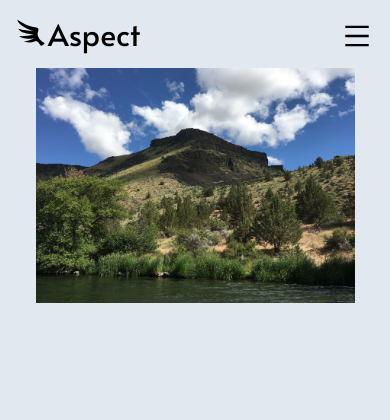
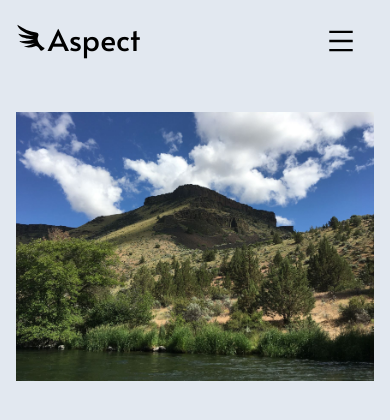
Before and after one commit to guyfarley/aspect-frontend, a Next.js app: page / in a window 390 px wide. Shown: the top 420 px of the page. Built offline with nearby package versions, Linux system fonts and the light colour scheme; a web font is replaced by a local one.

Commit message:
MUI Basic Menu

```diff
--- /dev/null
+++ b/components/BasicMenu.tsx
@@ -0,0 +1,59 @@
+import react from 'react';
+import * as React from 'react';
+import Link from 'next/link';
+import Button from '@mui/material/Button';
+import Menu from '@mui/material/Menu';
+import MenuItem from '@mui/material/MenuItem';
+import { AiOutlineMenu } from 'react-icons/ai';
+
+export default function BasicMenu() {
+  const [anchorEl, setAnchorEl] = React.useState<null | HTMLElement>(null);
+  const open = Boolean(anchorEl);
+  const handleClick = (event: React.MouseEvent<HTMLButtonElement>) => {
+    setAnchorEl(event.currentTarget);
+  };
+  const handleClose = () => {
+    setAnchorEl(null);
+  };
+
+  return (
+    <div>
+      <Button
+        id="basic-button"
+        aria-controls={open ? 'basic-menu' : undefined}
+        aria-haspopup="true"
+        aria-expanded={open ? 'true' : undefined}
+        onClick={handleClick}
+      >
+        <AiOutlineMenu className="text-black text-3xl mr-[2px] mt-[4px] md:hidden" />
+      </Button>
+      <Menu
+        id="basic-menu"
+        anchorEl={anchorEl}
+        open={open}
+        onClose={handleClose}
+      // MenuListProps={{
+      //   'aria-labelledby': 'basic-button',
+      // }}
+      >
+        <MenuItem onClick={handleClose}>Log In</MenuItem>
+        <MenuItem onClick={handleClose}>
+          <Link
+            href="/get-install">
+            Find an Install
+          </Link>
+        </MenuItem>
+        <MenuItem onClick={handleClose}>
+          <Link href="/create-install">
+            Create an Install
+          </Link>
+        </MenuItem>
+        <MenuItem onClick={handleClose}>
+          <Link href="/report">
+            Campaign Report
+          </Link>
+        </MenuItem>
+      </Menu>
+    </div>
+  );
+}
--- a/components/Header.tsx
+++ b/components/Header.tsx
@@ -1,19 +1,23 @@
 import { GiFeatheredWing } from 'react-icons/gi';
 import { AiOutlineMenu } from 'react-icons/ai';
+import BasicMenu from './BasicMenu';
 import Link from 'next/link';
 
 function Header() {
   return (
     <>
       <header>
-        <div className="flex">
+        <Link href="/">
+          <button className="flex">
+
             <div>
               <GiFeatheredWing className="text-3xl mr-[2px] mt-[2px]" />
             </div>
             <div className="flex items-center">
               <h1 className="font-alata text-3xl">Aspect</h1>
             </div>
-        </div>
+          </button>
+        </Link>
 
         <div className="hidden md:flex flex-row justify-between ml-[4vw]">
           <button className="menuButton">Log In</button>
@@ -34,14 +38,15 @@ function Header() {
           </button>
         </div>
 
-        <div>
-          <AiOutlineMenu className="text-3xl mr-[2px] mt-[4px] md:hidden" />
+        {/* <div>
+          <AiOutlineMenu className="text-3xl mr-[2px] mt-[4px] md:hidden" /> */}
         {/* right menu */}
         {/* mobile view: menu icons
           at medium (or large) breakpoint, becomes visible horizontal menu
           if not logged in, only contains login option
           if logged in, shows log out + all other options */}
-        </div>
+        {/* </div> */}
+        <BasicMenu />
 
       </header>
     </>
--- a/components/Hero.tsx
+++ b/components/Hero.tsx
@@ -2,7 +2,7 @@ import Image from 'next/image'
 
 function Hero() {
   return (
-    <div className="relative h-[45vh] w-[90vw] px-4 py-4 mt-8 md:h-[45vh]">
+    <div className="relative h-[45vh] w-[100vw] px-4 py-4 mt-20 md:h-[30vh] md:w-[80vw]">
       <Image
         src="/deschutes_resized.JPG"
         alt="Deschutes River"
--- a/package.json
+++ b/package.json
@@ -6,7 +6,10 @@
     "start": "next start"
   },
   "dependencies": {
+    "@emotion/react": "^11.10.5",
+    "@emotion/styled": "^11.10.5",
     "@heroicons/react": "^2.0.13",
+    "@mui/material": "^5.10.16",
     "@prisma/client": "^4.7.0",
     "next": "latest",
     "react": "18.2.0",
```
Also changed, not shown: 1 other file (tests, documents, lock files or other folders). Lines whose indentation alone changed are shown as unchanged.
